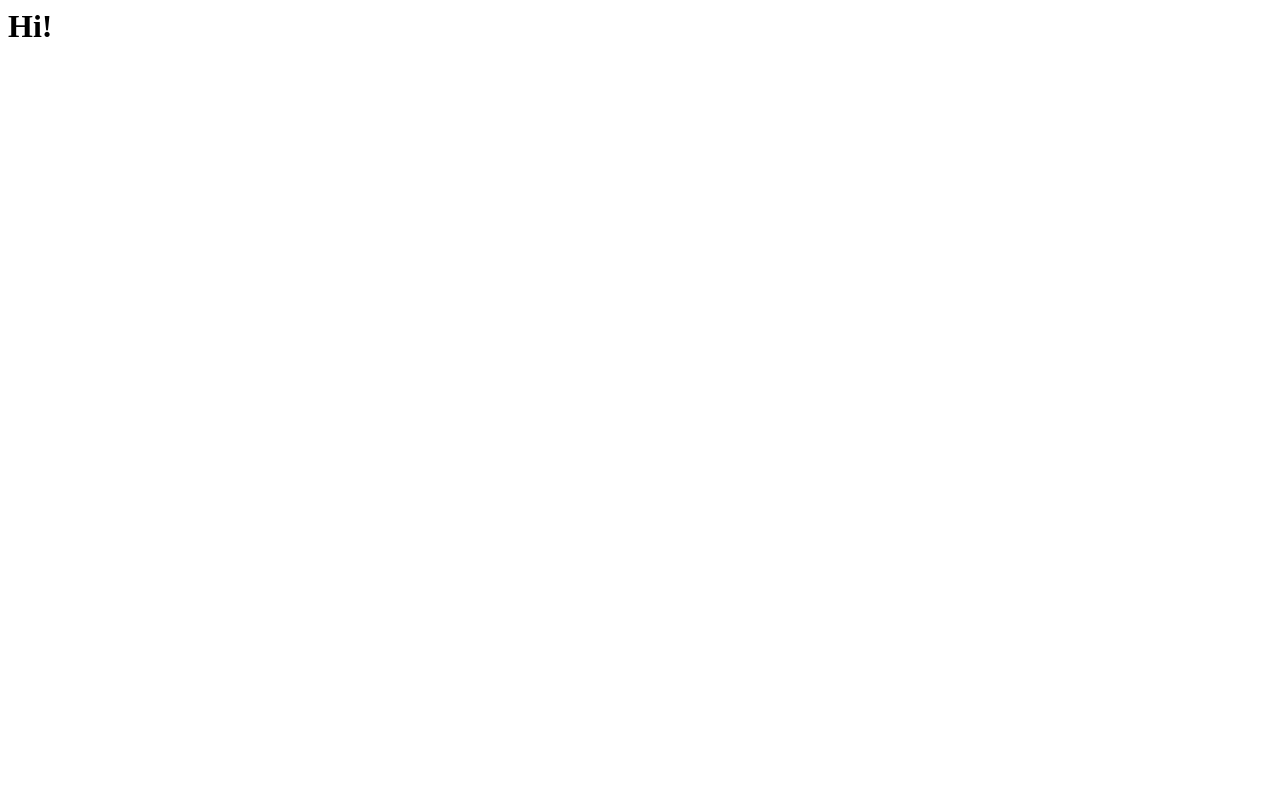
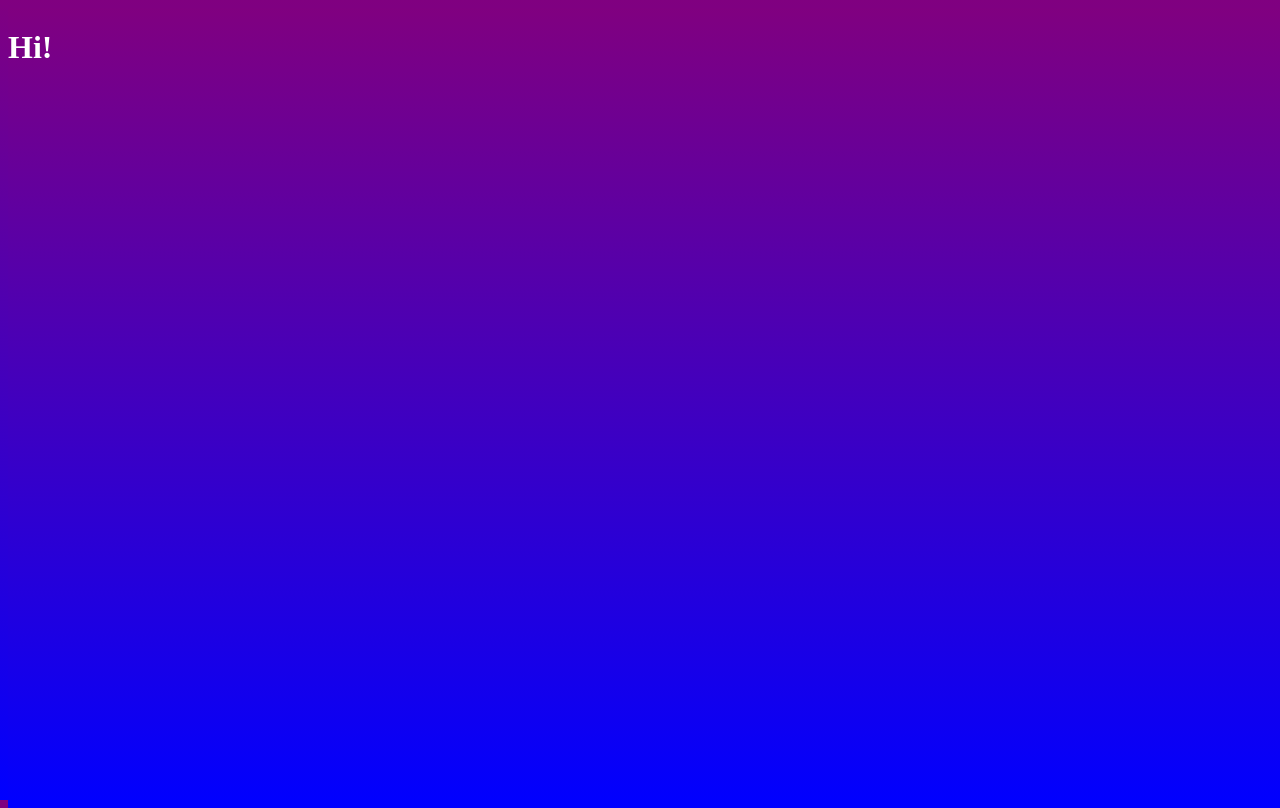
Before and after one commit to elux64/orange-islet, a plain HTML site: page index.html in a window 1280 px wide. Drawn offline with Linux system fonts and the light colour scheme.

Commit message:
trying stuff out

```diff
--- a/index.html
+++ b/index.html
@@ -1 +1,5 @@
+<!DOCTYPE html>
+<head>
+	<link href="style.css" rel="stylesheet" />
+</head>
 <h1>Hi!</h1>
--- a/style.css
+++ b/style.css
@@ -2,10 +2,10 @@
 /* CSS Document */
 html,
 body {
-  padding: 0;
-  margin: 0;
+  padding: 20;
+  margin: 20;
   color: white;
-  background: black;
+  background-image: linear-gradient(purple, blue);
   height: 100%;
 
   overflow-x: hidden;
```
